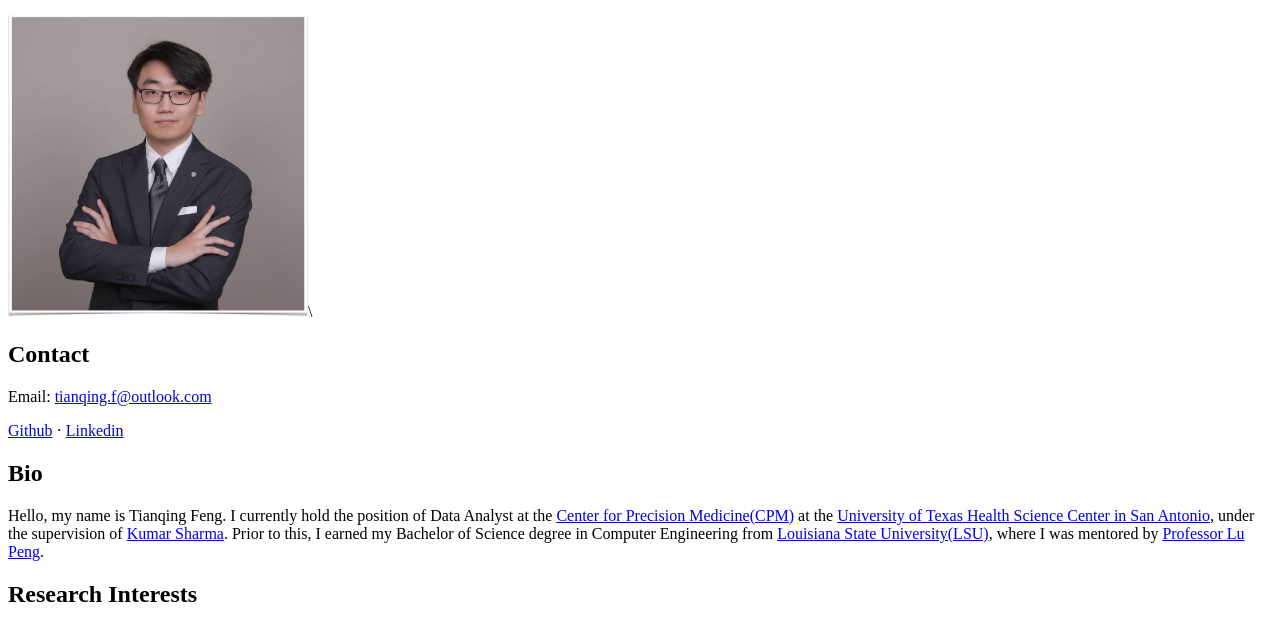
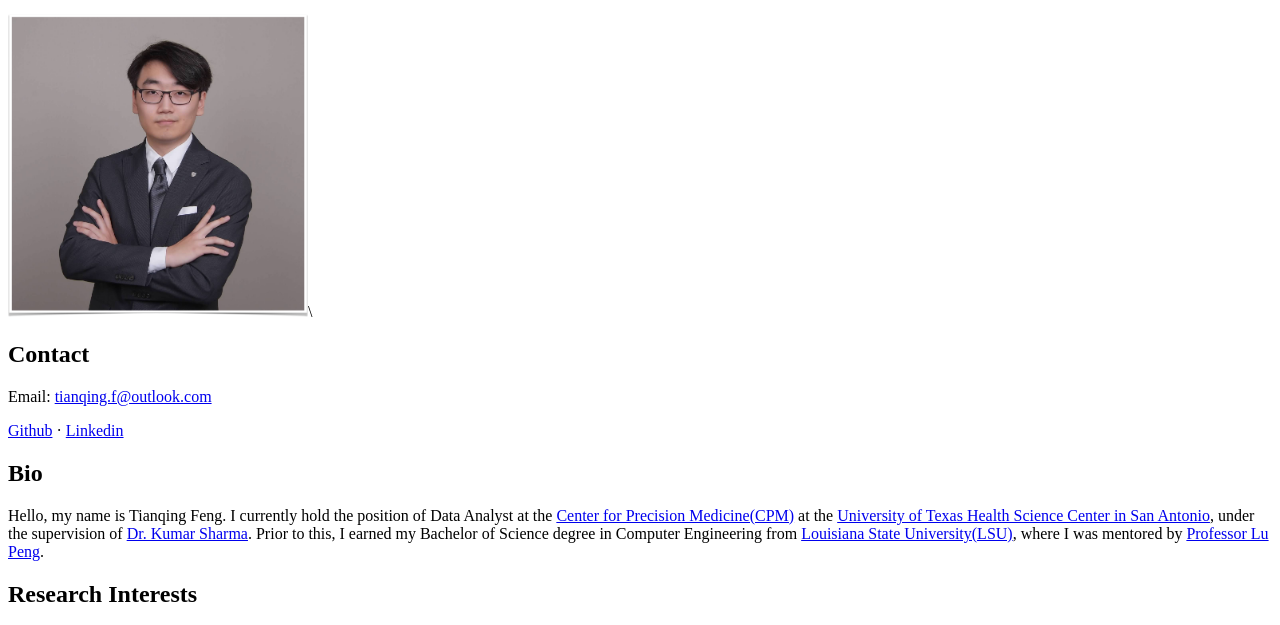
Before and after one commit to TeaQiD/TeaQiD.github.io, a plain HTML site: page index.html in a window 1280 px wide. Shown: the part 136-761 px from the top of the page. Drawn offline with Linux system fonts and the light colour scheme.

Commit message:
[fix] person name

```diff
--- a/index.html
+++ b/index.html
@@ -39,7 +39,7 @@
       at the
       <a href="https://uthscsa.edu" target="_blank">University of Texas Health Science Center in San Antonio</a>, under
       the supervision of
-      <a href="https://directory.uthscsa.edu/academics/profile/sharmak3" target="_blank">Kumar Sharma</a>. Prior to this,
+      <a href="https://directory.uthscsa.edu/academics/profile/sharmak3" target="_blank">Dr. Kumar Sharma</a>. Prior to this,
       I earned my Bachelor of Science degree in Computer
       Engineering from
       <a href="https://www.lsu.edu" target="_blank">Louisiana State University(LSU)</a>, where I was mentored by
```
